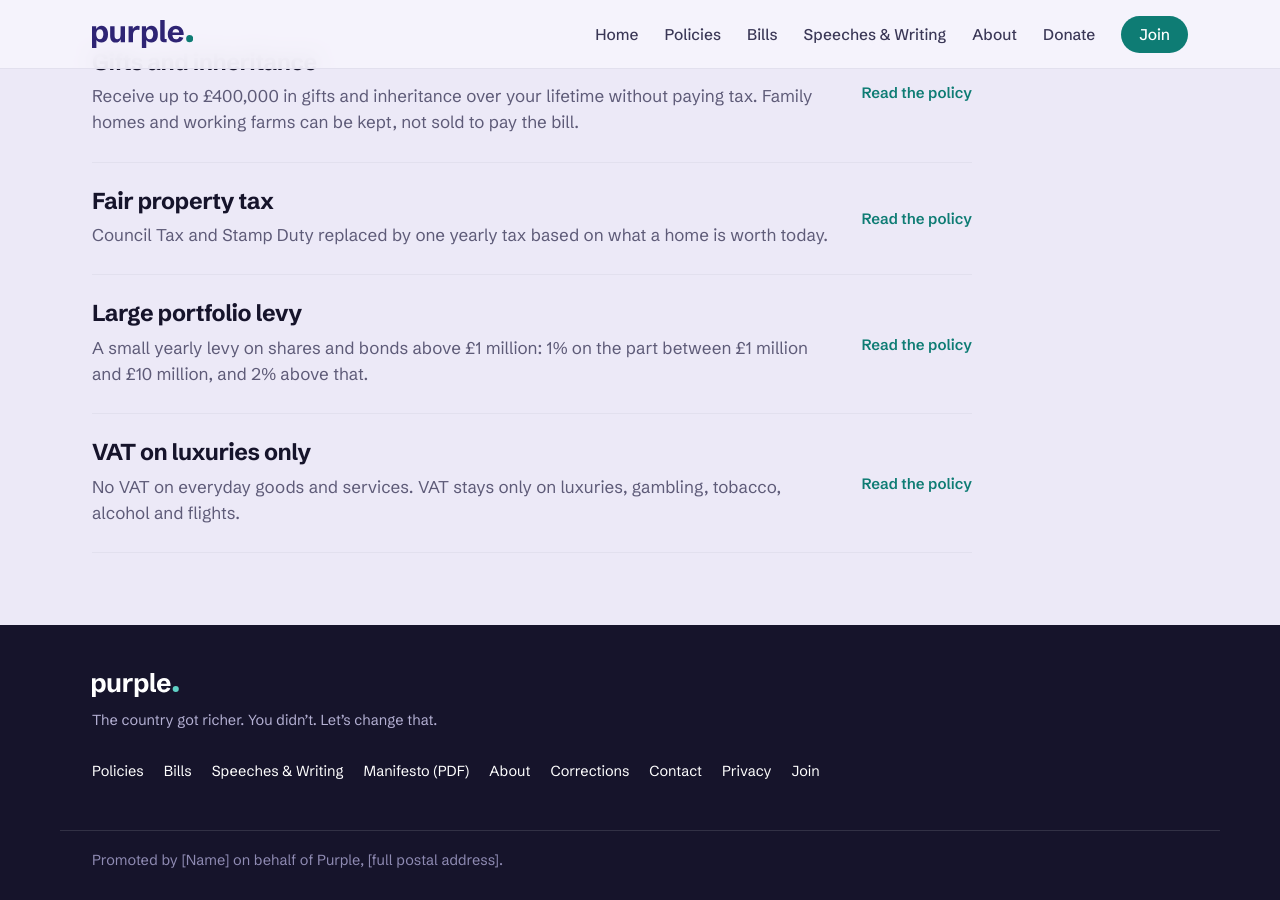
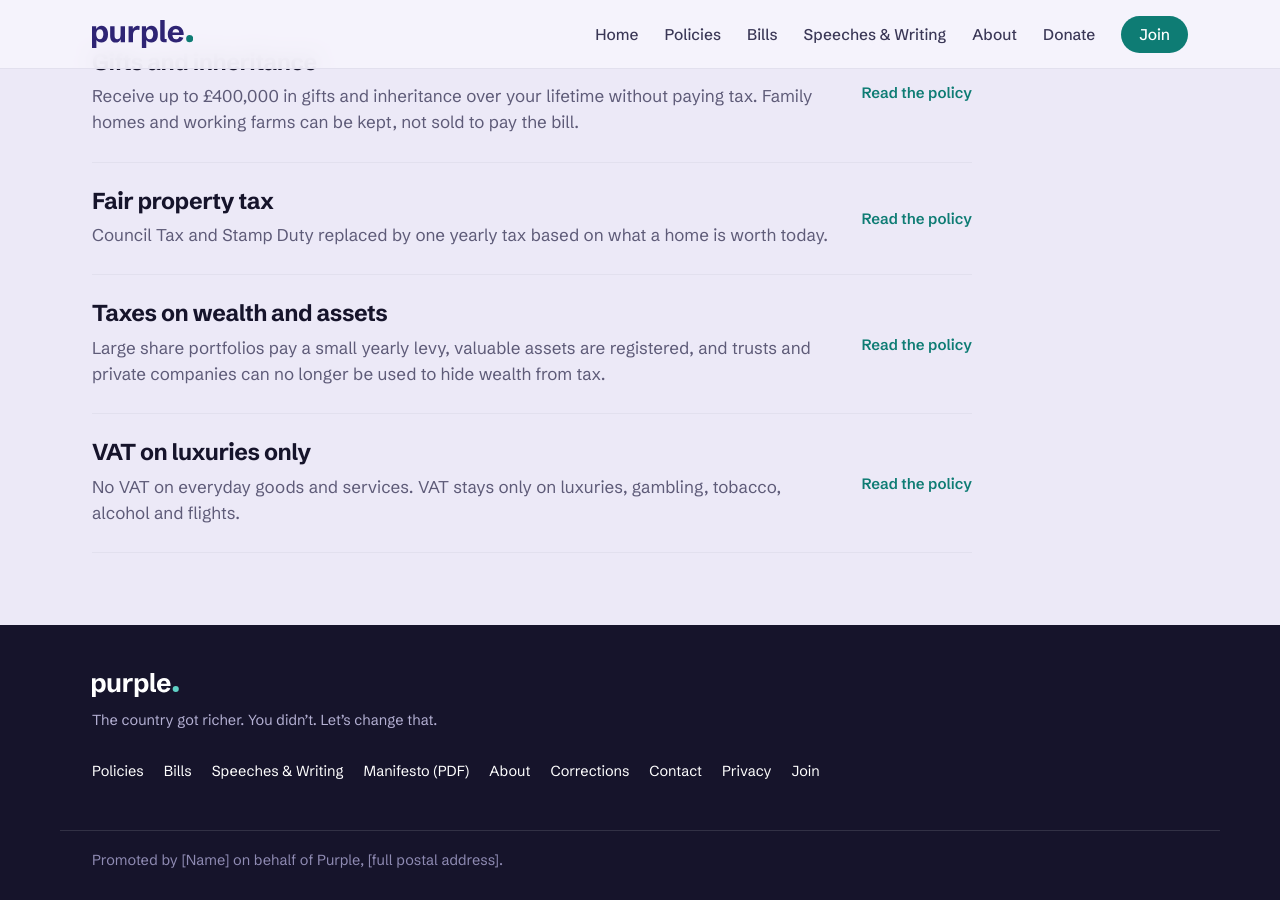
Before and after one commit to Purple-Party-uk/purple, a Jekyll site: the page built from _themes/money.md, in a window 1280 px wide and 900 px high, scrolled down 1708 px. Built offline with Jekyll 4.4.1, drawn with Linux system fonts in a browser that asks for light colours; part of the change alters nothing that is shown.

Commit message:
Money area: rebrand portfolio levy page as Taxes on wealth and assets
Add trusts look-through, perks from connected entities and the loan rule; move the detail out of the income tax page and link to it.

Co-Authored-By: Claude Opus 5.5 <noreply@anthropic.com>
Claude-Session: https://claude.ai/code/session_01FTnLWKcnzGUpDjz7XcQHXs

```diff
--- a/_policies/money/income-tax.md
+++ b/_policies/money/income-tax.md
@@ -61,13 +61,7 @@ Here is what that means, compared with what someone earning a salary pays today
 
 If you sell shares, a business or a second property for more than you paid, the profit counts as income in the year you sell. It is taxed at the same rates as wages.
 
-A single tax only works if people cannot slip around it. Three rules close the main routes.
-
-**Perks from your own company or trust.** If a company or trust you control lets you use a house, a yacht or a jet for less than the going rate, the difference is taxed as income. Pay the full rent and there is nothing to tax. Genuine work items, such as a laptop or a work car, are listed and excluded.
-
-**Living on loans instead of income.** Ordinary borrowing is untouched. That includes your mortgage, student loan, business borrowing, and up to £100,000 of other personal borrowing such as car finance and credit cards. Above that, a loan only counts as a loan if it is repaid within seven years, at a proper interest rate, from income that has already been taxed. A loan from your own company has to be repaid within 12 months. If not, the money is taxed as income.
-
-**Trusts.** Money or benefits paid out of a trust are taxed as if they were paid straight to the person who receives them. Charities and employee-owned firms are not affected.
+A single tax only works if people cannot slip around it. So perks from your own company or trust, money paid out of trusts, and large loans used to live on instead of an income are all taxed as income. [Taxes on wealth and assets]({{ '/policies/money/wealth/' | relative_url }}) explains how.
 
 ## What it costs
 
--- a/_policies/money/portfolio-levy.md
+++ /dev/null
@@ -1,52 +0,0 @@
----
-key: portfolio-levy
-theme: money
-order: 7
-title: "Large portfolio levy"
-summary: "A small yearly levy on shares and bonds above £1 million: 1% on the part between £1 million and £10 million, and 2% above that."
-bills: []
-# paper: /assets/papers/portfolio-levy.pdf   # full policy paper; uncomment once uploaded
-flagship: false
-costing: estimate
-# image: /assets/img/portfolio-levy.jpg   # uncomment when you have a photo
-# image_alt: "Describe the photo"
-# video: YOUTUBE_ID             # uncomment and paste the video ID
----
-
-## The problem
-
-Gains on shares are only taxed when they are sold. A person with a large portfolio can hold it for decades, let it grow, and never sell. Their wealth rises every year while their tax bill stays close to nothing.
-
-## What we would do
-
-We would charge a yearly levy on holdings of shares and bonds listed on a stock exchange.
-
-| Value of listed shares and bonds | Yearly levy on that part |
-|---|---|
-| Up to £1 million | 0% |
-| £1 million – £10 million | 1% |
-| Over £10 million | 2% |
-
-It covers all shares listed in the UK, whoever owns them, and all listed shares and bonds held anywhere in the world by people who live in the UK for tax purposes.
-
-## How it works
-
-The levy is collected automatically by the banks and brokers that hold the shares, so most people never fill in a form.
-
-Each rate applies only to the part inside that band. Someone with £3 million in shares pays nothing on the first £1 million and 1% on the next £2 million: £20,000 a year.
-
-UK residents must declare all their listed holdings, wherever they are held. Countries already share account information with each other under an international agreement, the [Common Reporting Standard](https://www.oecd.org/tax/automatic-exchange/common-reporting-standard/), which does most of the checking.
-
-Anyone who leaves the UK to live elsewhere for tax purposes pays a one-off levy on their whole portfolio, so moving abroad is not a way out.
-
-**A register of large assets.** Anything worth more than £50,000 that is not a listed share, such as shares in a private company, cryptocurrency, art or classic cars, must be registered within 30 days of buying it. There is no yearly tax on these. The register simply records what people own, so that gains and gifts can be measured fairly later. Hiding an asset is a criminal offence.
-
-## What it costs
-
-We estimate the levy would raise £50–65 billion a year.
-
-## Who it affects
-
-**Almost everyone** pays nothing. The levy starts only above £1 million in listed shares and bonds.
-
-**People with very large share portfolios** pay a small part of their wealth each year, whether or not they sell.
--- /dev/null
+++ b/_policies/money/wealth.md
@@ -0,0 +1,100 @@
+---
+key: wealth
+theme: money
+order: 7
+title: "Taxes on wealth and assets"
+summary: "Large share portfolios pay a small yearly levy, valuable assets are registered, and trusts and private companies can no longer be used to hide wealth from tax."
+bills: []
+# paper: /assets/papers/wealth.pdf   # full policy paper; uncomment once uploaded
+flagship: false
+costing: estimate
+costing_note: "The revenue figure is for the portfolio levy. The register, trust, company and loan rules protect the other taxes from avoidance and have no separate estimate."
+# image: /assets/img/wealth.jpg   # uncomment when you have a photo
+# image_alt: "Describe the photo"
+# video: YOUTUBE_ID             # uncomment and paste the video ID
+---
+
+## The problem
+
+Wealth in Britain is taxed far more lightly than work, and much of it is barely taxed at all.
+
+Gains on shares are only taxed when they are sold. A person with a large portfolio can hold it for decades, let it grow, and never sell. Their wealth rises every year while their tax bill stays close to nothing.
+
+The wealthiest also have ways to keep money out of their own name. They hold it in a trust or a private company, and take the benefit instead of an income: a house to live in, a yacht to use, or a loan that never gets repaid. On paper they earn little. In practice they live very well.
+
+## What we would do
+
+We would make large fortunes contribute every year, and close the routes used to hide them. There are four parts.
+
+1. A yearly levy on large holdings of shares and bonds.
+2. A register of valuable assets.
+3. Trusts taxed as if the money went straight to the person who benefits.
+4. Perks and loans from your own company or trust taxed as income.
+
+We would not charge a yearly tax on everything people own. Your home is covered by the [fair property tax]({{ '/policies/money/property-tax/' | relative_url }}), and ordinary savings are not touched.
+
+## How it works
+
+### Levy on large share portfolios
+
+Shares and bonds listed on a stock exchange pay a yearly levy above £1 million.
+
+| Value of listed shares and bonds | Yearly levy on that part |
+|---|---|
+| Up to £1 million | 0% |
+| £1 million – £10 million | 1% |
+| Over £10 million | 2% |
+
+Each rate applies only to the part inside that band. Someone with £3 million in shares pays nothing on the first £1 million and 1% on the next £2 million, which comes to £20,000 a year.
+
+It covers all shares listed in the UK, whoever owns them, and all listed shares and bonds held anywhere in the world by people who live in the UK for tax purposes. The banks and brokers that hold the shares collect it automatically.
+
+UK residents must declare all their listed holdings, wherever they are held. Countries already share account information under an international agreement, the [Common Reporting Standard](https://www.oecd.org/tax/automatic-exchange/common-reporting-standard/), which does most of the checking.
+
+Anyone who leaves the UK to live elsewhere for tax purposes pays a one-off levy on their whole portfolio, so moving abroad is not a way out.
+
+### A register of valuable assets
+
+Anything worth more than £50,000 that is not a listed share, such as shares in a private company, cryptocurrency, art, wine or classic cars, must be registered within 30 days of buying it. Its value is updated each year.
+
+There is no yearly tax on these assets. The register records what people own, so that gains, gifts and perks can be measured fairly later. Hiding an asset is a criminal offence.
+
+### Trusts
+
+Today trusts have their own tax rules, with charges every ten years and on certain transfers. We would scrap those special rules.
+
+Instead, we would look through the trust to the people it pays. Money or benefits paid out of a trust are taxed as if they had been paid straight to the person who receives them. A loan from a trust counts as that person's borrowing under the loan rules below.
+
+Charities and employee-owned firms are not affected.
+
+### Perks from your own company or trust
+
+If a company, trust or partnership you control or are connected to lets you have something for less than it is worth, the difference is taxed as your income. That could be living in its house, using its yacht or flying on its jet.
+
+Pay the full market rent and there is nothing to tax. Pay half, and the other half is taxed. Anything passed between people or firms that are connected is treated as if it were sold at its full value, whatever price was actually paid.
+
+Genuine work items, such as a laptop, an expense account or a work car, are on a fixed list and are not taxed.
+
+### Living on loans instead of income
+
+Some very wealthy people borrow against their shares or property, live on the loan, and leave the debt to be repaid from their estate. This is sometimes called "buy, borrow, die". Under our rules, borrowing used to live on instead of income is taxed as income.
+
+Ordinary borrowing is untouched. That includes your mortgage, student loan, business borrowing, and up to £100,000 of other personal borrowing such as car finance and credit cards.
+
+Above that, a loan counts as a real loan only if it is repaid within seven years, at a proper interest rate, from income that has already been taxed. A loan from your own company or trust has to be repaid within 12 months. If not, the money is taxed as income in that year.
+
+Lenders report loans over £20,000 to HMRC, so the rule can be checked without anyone having to declare their total wealth.
+
+## What it costs
+
+We estimate the portfolio levy would raise £50–65 billion a year.
+
+The other rules raise money by stopping wealth slipping out of income tax and the [gifts and inheritance]({{ '/policies/money/inheritance/' | relative_url }}) allowance. We have not put a separate figure on them.
+
+## Who it affects
+
+**Almost everyone** pays nothing. The levy starts only above £1 million in listed shares and bonds, and ordinary borrowing and work perks are not touched.
+
+**People with very large share portfolios** pay a small part of their wealth each year, whether or not they sell.
+
+**People who use trusts, private companies or large loans to avoid tax** find that the benefit they get is taxed as income, like everyone else's.
```
